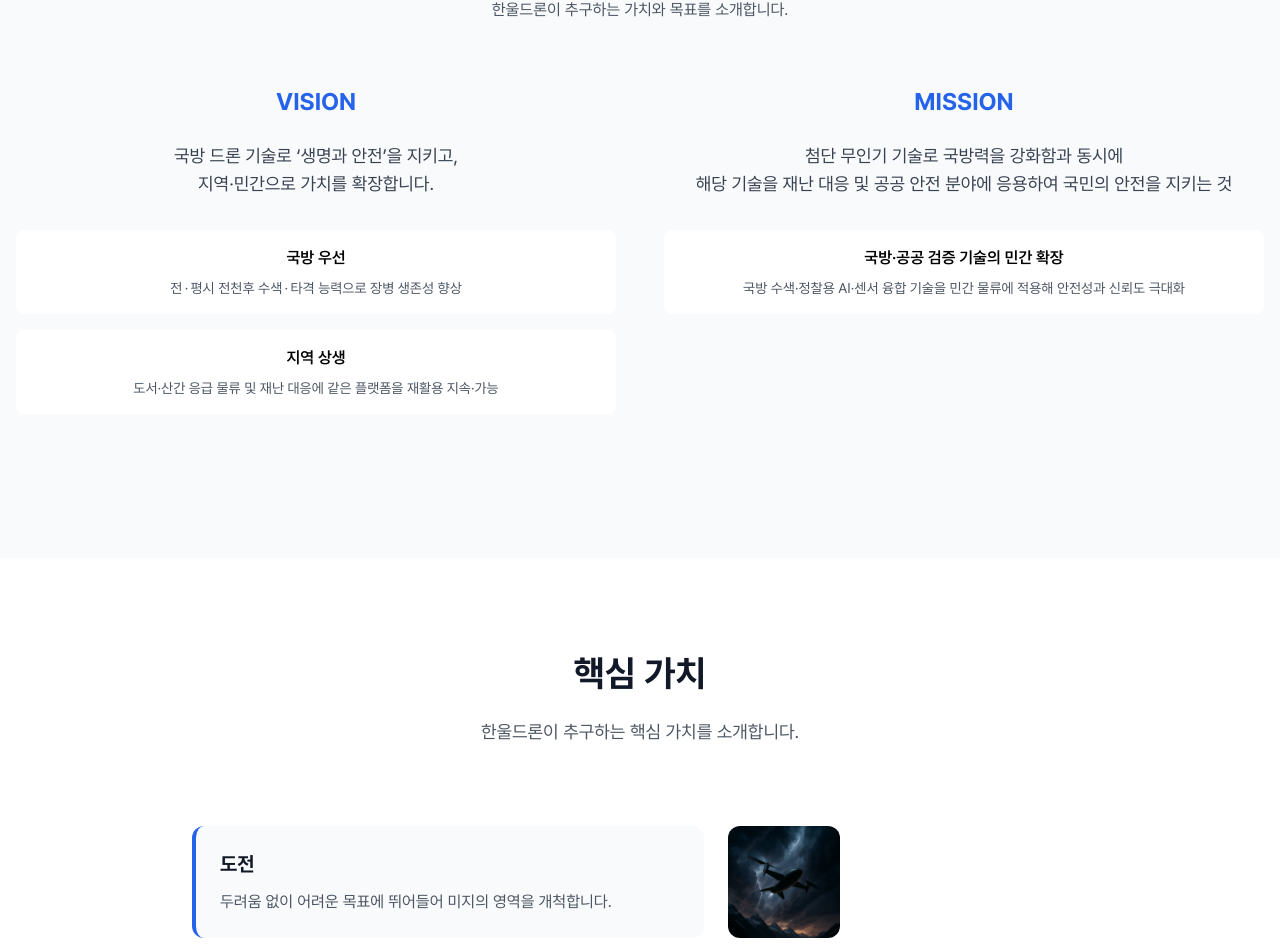
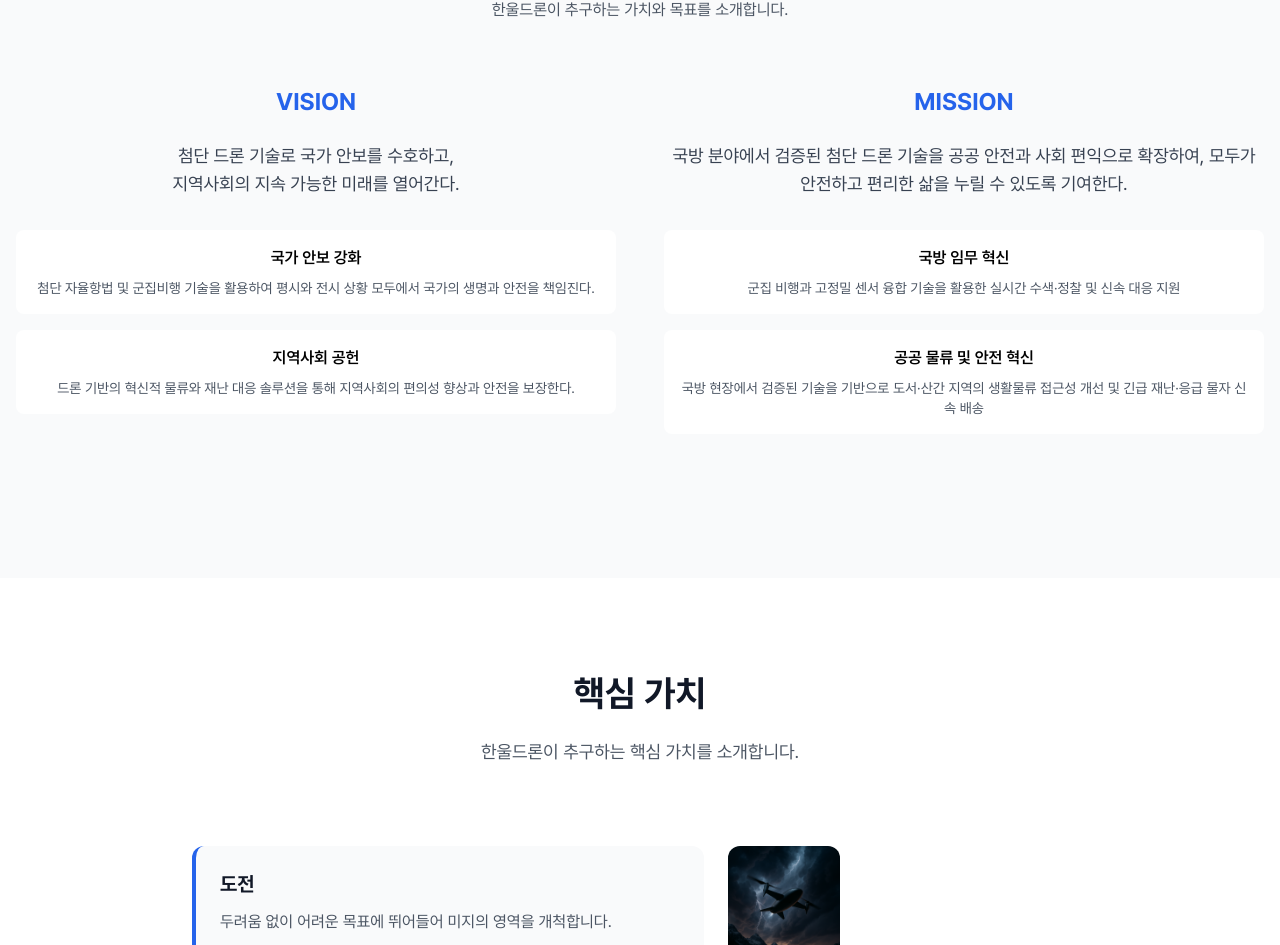
Before and after one commit to For-safe-drone-operations/hanuldrone-homepage, a Next.js app: page / in a window 1280 px wide. Shown: the part 2092-3037 px from the top of the page. Built offline with nearby package versions, Linux system fonts and the light colour scheme.

Commit message:
비전 및 미션 내용 변경

```diff
--- a/siteConfig.ts
+++ b/siteConfig.ts
@@ -61,28 +61,32 @@
       vision: {
         title: 'VISION',
         description:
-          '국방 드론 기술로 ‘생명과 안전’을 지키고,\n지역·민간으로 가치를 확장합니다.',
+          '첨단 드론 기술로 국가 안보를 수호하고,\n지역사회의 지속 가능한 미래를 열어간다.',
         features: [
           {
-            title: '국방 우선',
+            title: '국가 안보 강화',
             description:
-              '전 · 평시 전천후 수색 · 타격 능력으로 장병 생존성 향상',
+              '첨단 자율항법 및 군집비행 기술을 활용하여 평시와 전시 상황 모두에서 국가의 생명과 안전을 책임진다.',
           },
           {
-            title: '지역 상생',
+            title: '지역사회 공헌',
             description:
-              '도서·산간 응급 물류 및 재난 대응에 같은 플랫폼을 재활용 지속·가능',
+              '드론 기반의 혁신적 물류와 재난 대응 솔루션을 통해 지역사회의 편의성 향상과 안전을 보장한다.',
           },
         ],
       },
       mission: {
         title: 'MISSION',
         description:
-          '첨단 무인기 기술로 국방력을 강화함과 동시에\n해당 기술을 재난 대응 및 공공 안전 분야에 응용하여 국민의 안전을 지키는 것',
+          '국방 분야에서 검증된 첨단 드론 기술을 공공 안전과 사회 편익으로 확장하여, 모두가 안전하고 편리한 삶을 누릴 수 있도록 기여한다.',
         features: [
           {
-            title: '국방·공공 검증 기술의 민간 확장',
-            description: '국방 수색·정찰용 AI·센서 융합 기술을 민간 물류에 적용해 안전성과 신뢰도 극대화',
+            title: '국방 임무 혁신',
+            description: '군집 비행과 고정밀 센서 융합 기술을 활용한 실시간 수색·정찰 및 신속 대응 지원',
+          },
+          {
+            title: '공공 물류 및 안전 혁신',
+            description: '국방 현장에서 검증된 기술을 기반으로 도서·산간 지역의 생활물류 접근성 개선 및 긴급 재난·응급 물자 신속 배송',
           },
         ],
       },
```
